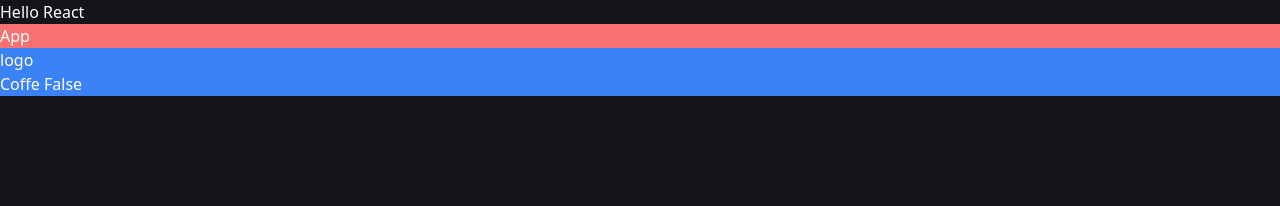
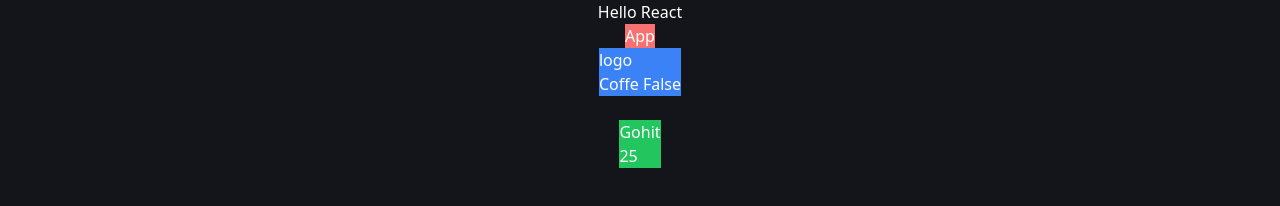
Before and after one commit to bastndev/Hello-React, an Astro site: page / in a window 1280 px wide. Built offline with nearby package versions, Linux system fonts and the light colour scheme; Astro itself is replaced by a stand-in of ours.

Commit message:
`Add` User and Data

```diff
--- /dev/null
+++ b/src/components/Data.jsx
@@ -0,0 +1,12 @@
+export function Data() {
+  const data = {
+    name: "Gohit",
+    date: 25,
+  };
+  return (
+    <div>
+      <h1>{data.name}</h1>
+      <p>{data.date}</p>
+    </div>
+  );
+}
--- a/src/components/css/App.css
+++ b/src/components/css/App.css
@@ -1,4 +1,4 @@
 .h1 {
   background-color: aqua;
-  width: 90px;
+  /* width: 90px; */
 }
--- a/src/layouts/Layout.astro
+++ b/src/layouts/Layout.astro
@@ -16,7 +16,7 @@ const { title } = Astro.props;
     <meta name="generator" content={Astro.generator} />
     <title>{title}</title>
   </head>
-  <body>
+  <body class="flex flex-col items-center justify-center">
     <slot />
   </body>
   </html>
--- a/src/pages/index.astro
+++ b/src/pages/index.astro
@@ -1,7 +1,8 @@
 ---
 import Layout from "../layouts/Layout.astro";
 import { App } from "../components/App";
-import {Coffe}  from "../components/Coffe";
+import { Coffe } from "../components/Coffe";
+import { Data } from "../components/Data";
 ---
 
 <Layout title="Welcome to Astro.">
@@ -11,6 +12,10 @@ import {Coffe}  from "../components/Coffe";
   </div>
   <div class="bg-blue-500">
     <h1>logo</h1>
-    <Coffe client:load/>
+    <Coffe client:load />
+  </div>
+  <br />
+  <div class="bg-green-500">
+    <Data />
   </div>
 </Layout>
```
Also changed, not shown: src/components/Users.jsx (added). Lines whose indentation alone changed are shown as unchanged.
